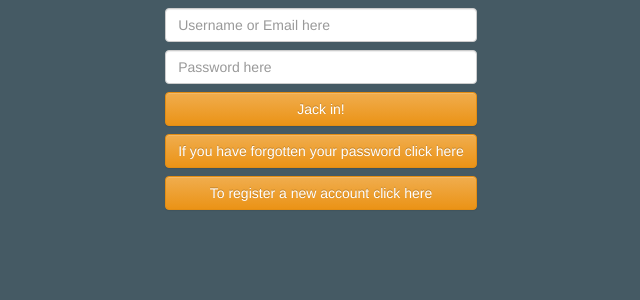
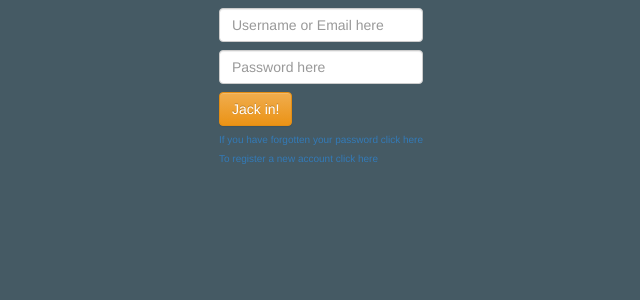
Before and after one commit to velislav-p/security-exam-project, a PHP site: page / in a window 1280 px wide. Shown: the top 300 px of the page, without its empty margins (319-959 px from the left). Run offline with PHP 8.4, Linux system fonts and the light colour scheme.

Commit message:
index changes
its goooood

```diff
--- a/index.html
+++ b/index.html
@@ -19,8 +19,8 @@
             <input type="text" id="userName" class="form-control" placeholder="Username or Email here">
             <input type="text" id="password" class="form-control" placeholder="Password here">
             <button id="btnLogIn" class="btn btn-warning">Jack in!</button>
-            <button id="btnForgottenPassword" class="btn btn-warning">If you have forgotten your password click here</button>
-            <button id="btnRegister" class="btn btn-warning">To register a new account click here</button>
+            <a id="btnForgottenPassword" href="../views/requestPassword.html">If you have forgotten your password click here</a>
+            <a id="btnRegister" href="../register.html">To register a new account click here</a>
         </form>
     </div>
 </body>
--- a/style/style.css
+++ b/style/style.css
@@ -15,10 +15,8 @@ body {
   align-items: center;
   justify-content: center; }
 
-.input-form {
-  display:flex;
-  justify-content:center;
-  flex-direction:column;
-}
+a {
+  display: block;
+  margin-top: 8px; }
 
 /*# sourceMappingURL=style.css.map */
--- a/style/style.scss
+++ b/style/style.scss
@@ -21,5 +21,9 @@ body {
   display: flex;
   align-items: center;
   justify-content: center;
+}
 
+a {
+  display: block;
+  margin-top: 8px;
 }
```
Also changed, not shown: 1 other file.
